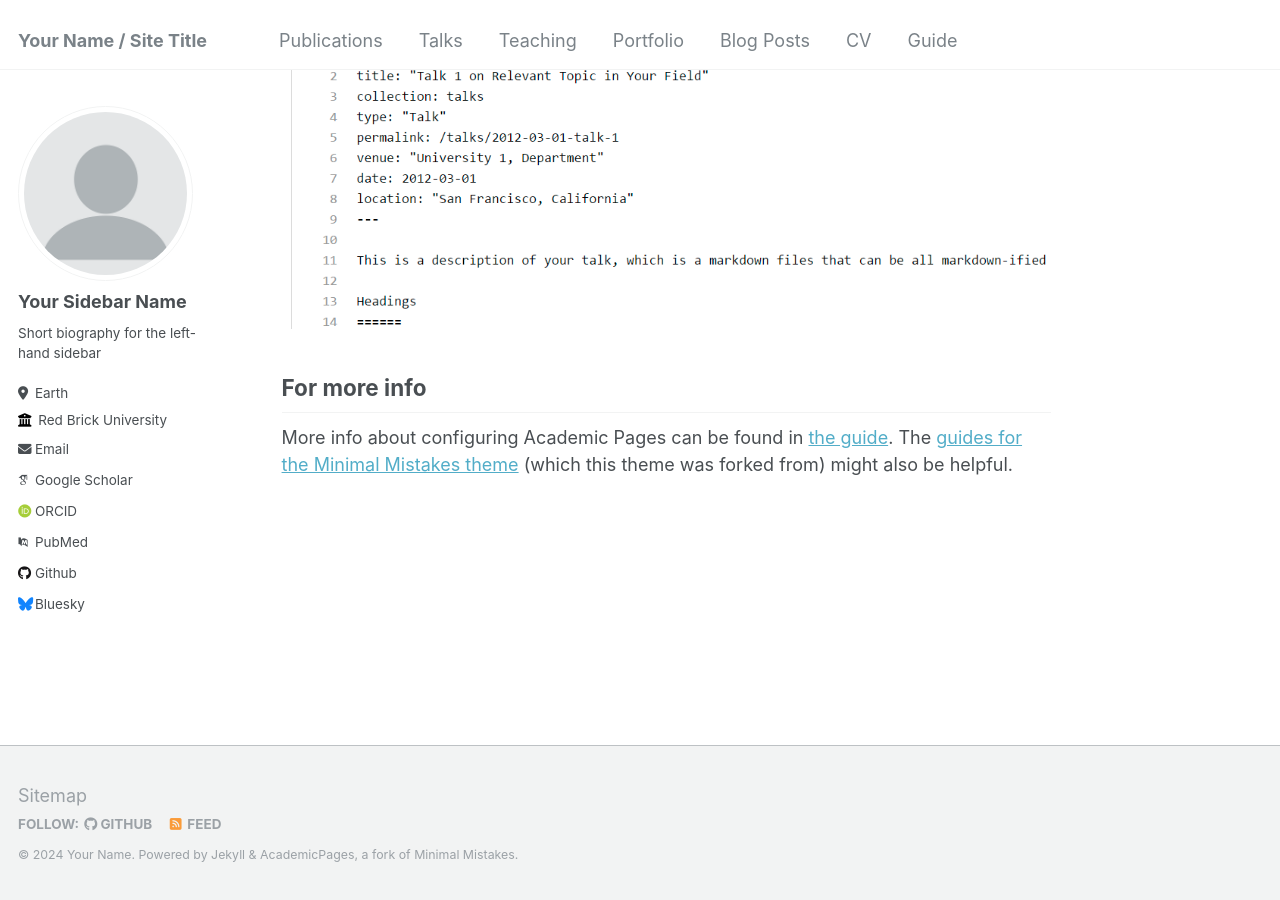
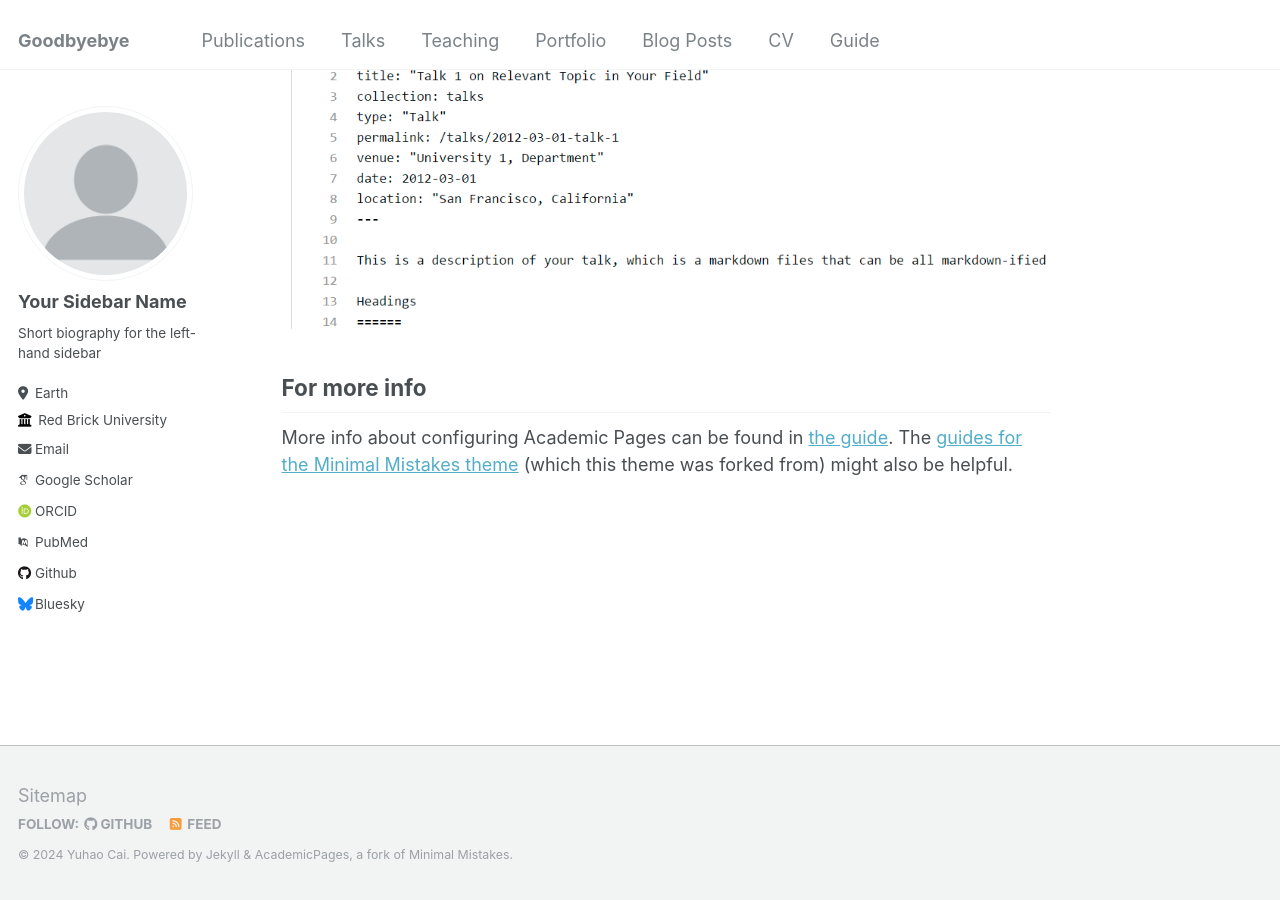
Before and after one commit to caiyh63/caiyh63.github.io, a Jekyll site: the page built from _pages/about.md, in a window 1280 px wide and 900 px high, scrolled down 2660 px. Built offline with Jekyll 4.4.1, drawn with Linux system fonts in a browser that asks for light colours; some web fonts are replaced.

Commit message:
Update _config.yml

```diff
--- a/_config.yml
+++ b/_config.yml
@@ -8,13 +8,13 @@
 
 # Basic Site Settings
 locale                   : "en-US"
-title                    : "Your Name / Site Title"
+title                    : "Goodbyebye"
 title_separator          : "-"
-name                     : &name "Your Name"
-description              : &description "personal description"
-url                      : https://academicpages.github.io # the base hostname & protocol for your site e.g. "https://mmistakes.github.io"
+name                     : &name "Yuhao Cai"
+description              : &description "I hoave no personal description"
+url                      : https://caiyh63.github.io # the base hostname & protocol for your site e.g. "https://mmistakes.github.io"
 baseurl                  : "" # the subpath of your site, e.g. "/blog"
-repository               : "academicpages/academicpages.github.io"
+repository               : "caiyh63/caiyh63.github.io"
 
 # Site Author - The following control what appear as part of the author content on the side bar.
 #               If a field is blank the icon and link will not appear, otherwise it will be shown.
```
